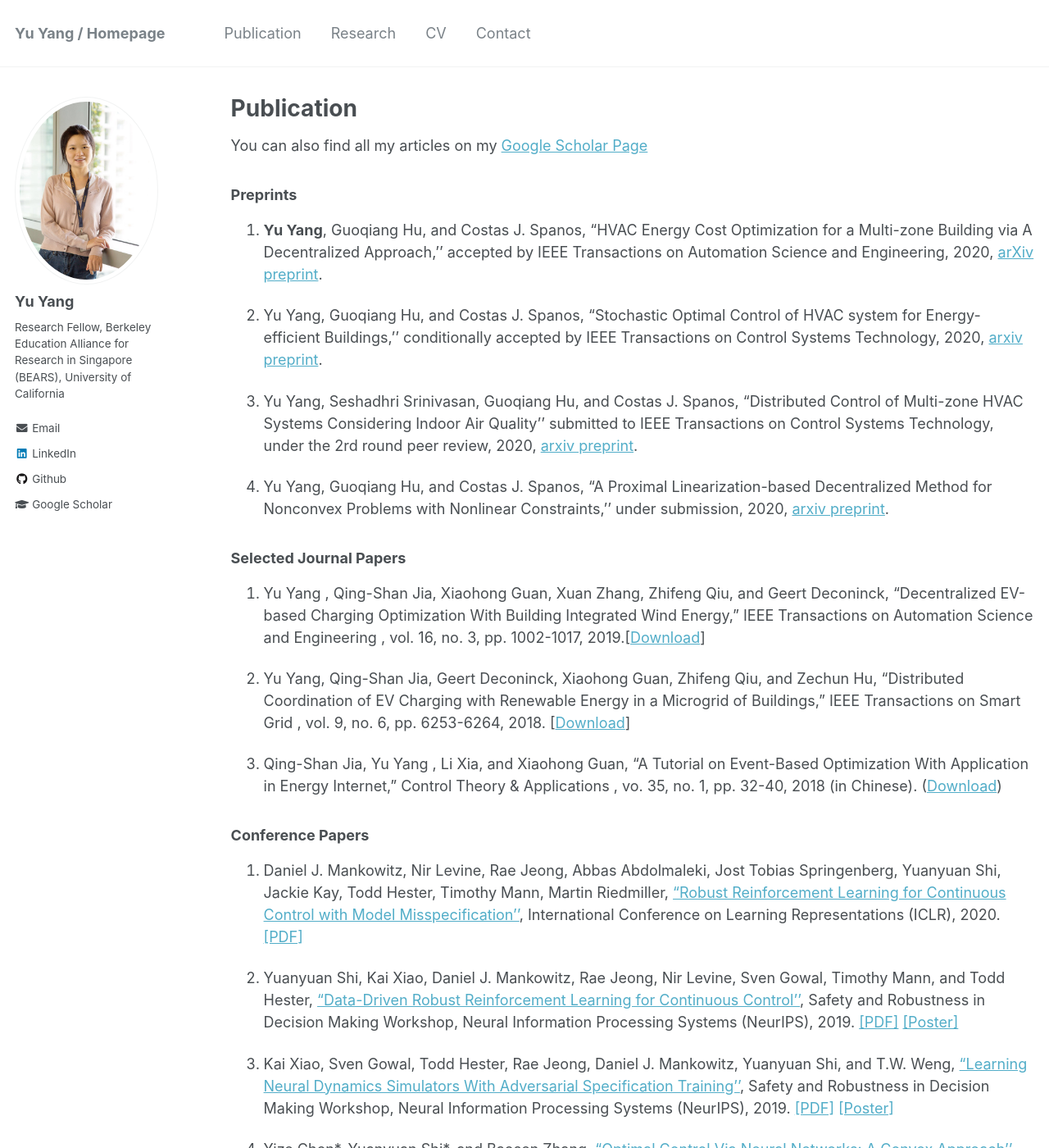
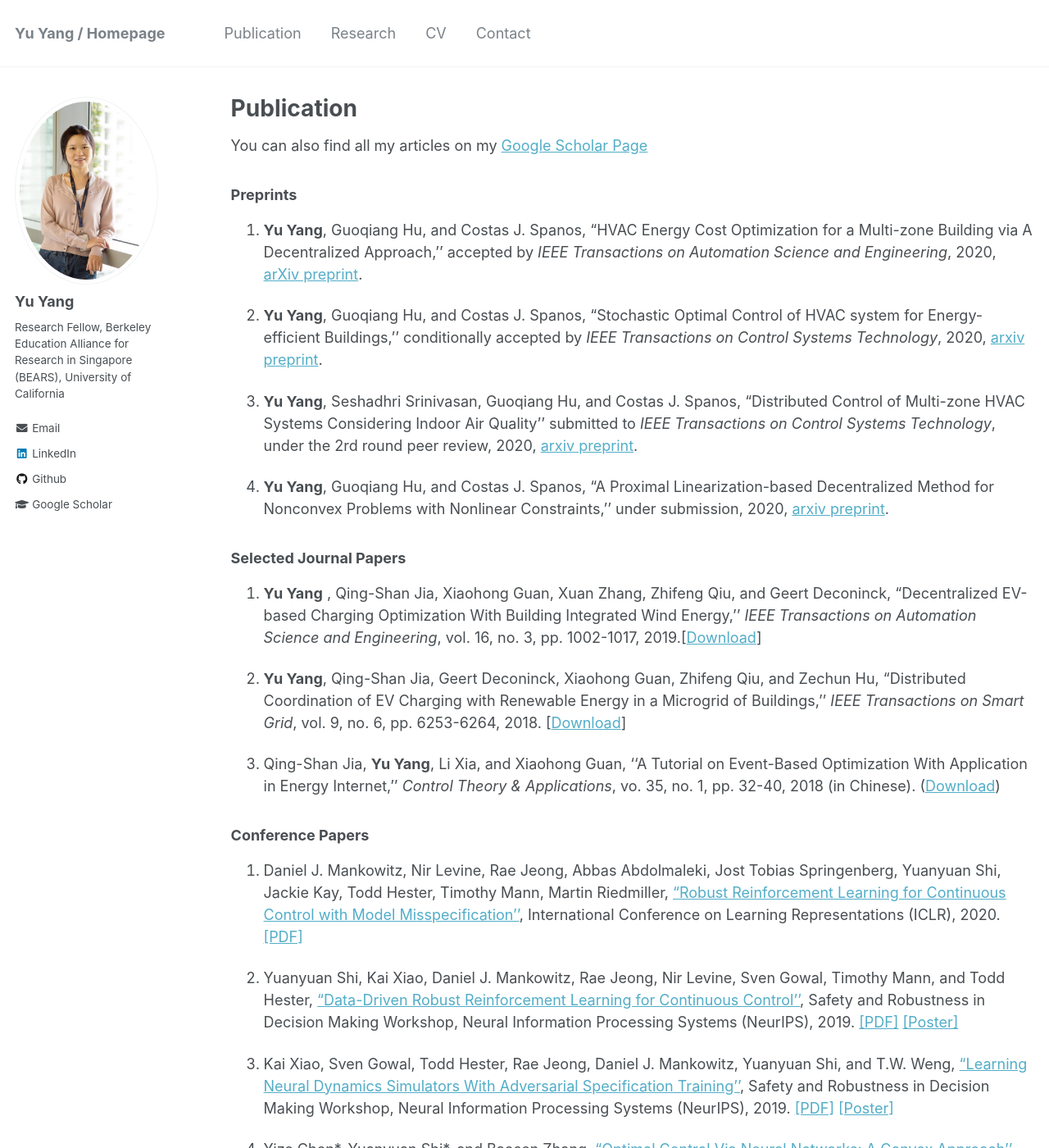
Before and after one commit to yangyu-berkeley/yangyu-berkeley.github.io, a Jekyll site: the page built from _pages/publications.md, in a window 1280 px wide and 1400 px high. Shown: the whole window at 82% size. Built offline with Jekyll 4.4.1, drawn with Linux system fonts in a browser that asks for light colours.

Commit message:
Update publications.md

```diff
--- a/_pages/publications.md
+++ b/_pages/publications.md
@@ -10,21 +10,21 @@ You can also find all my articles on my [Google Scholar Page](https://scholar.go
 
 ### Preprints
 
-1. <b>Yu Yang</b>, Guoqiang Hu, and Costas J. Spanos, "HVAC Energy Cost Optimization for a Multi-zone Building via A Decentralized Approach,'' accepted by IEEE Transactions on Automation Science and Engineering, 2020, [arXiv preprint](https://arxiv.org/pdf/1905.10934.pdf).
+1. <b>Yu Yang</b>, Guoqiang Hu, and Costas J. Spanos, "HVAC Energy Cost Optimization for a Multi-zone Building via A Decentralized Approach,'' accepted by <i>IEEE Transactions on Automation Science and Engineering</i>, 2020, [arXiv preprint](https://arxiv.org/pdf/1905.10934.pdf).
 
-2. Yu Yang, Guoqiang Hu, and Costas J. Spanos, "Stochastic Optimal Control of HVAC system for Energy-efficient Buildings,'' conditionally accepted by IEEE Transactions on Control Systems Technology, 2020, [arxiv preprint](https://arxiv.org/pdf/1911.00840.pdf).
+2. <b>Yu Yang</b>, Guoqiang Hu, and Costas J. Spanos, "Stochastic Optimal Control of HVAC system for Energy-efficient Buildings,'' conditionally accepted by <i>IEEE Transactions on Control Systems Technology</i>, 2020, [arxiv preprint](https://arxiv.org/pdf/1911.00840.pdf).
 
-3. Yu Yang, Seshadhri Srinivasan, Guoqiang Hu, and Costas J. Spanos, "Distributed Control of Multi-zone HVAC Systems Considering Indoor Air Quality'' submitted to IEEE Transactions on Control Systems Technology, under the 2rd round peer review, 2020, [arxiv preprint](https://arxiv.org/pdf/2003.08208.pdf).
+3. <b>Yu Yang</b>, Seshadhri Srinivasan, Guoqiang Hu, and Costas J. Spanos, "Distributed Control of Multi-zone HVAC Systems Considering Indoor Air Quality'' submitted to <i>IEEE Transactions on Control Systems Technology</i>, under the 2rd round peer review, 2020, [arxiv preprint](https://arxiv.org/pdf/2003.08208.pdf).
 
-4. Yu Yang, Guoqiang Hu, and Costas J. Spanos, "A Proximal Linearization-based Decentralized Method for Nonconvex Problems with Nonlinear Constraints,'' under submission, 2020, [arxiv preprint](https://arxiv.org/pdf/2001.00767.pdf).
+4. <b>Yu Yang</b>, Guoqiang Hu, and Costas J. Spanos, "A Proximal Linearization-based Decentralized Method for Nonconvex Problems with Nonlinear Constraints,'' under submission, 2020, [arxiv preprint](https://arxiv.org/pdf/2001.00767.pdf).
 
 ### Selected Journal Papers
 
-1. Yu Yang , Qing-Shan Jia, Xiaohong Guan, Xuan Zhang, Zhifeng Qiu, and Geert Deconinck, “Decentralized EV-based Charging Optimization With Building Integrated Wind Energy,” IEEE Transactions on Automation Science and Engineering , vol. 16, no. 3, pp. 1002-1017, 2019.[[Download](https://ieeexplore.ieee.org/abstract/document/8467498)]
+1. <b>Yu Yang</b> , Qing-Shan Jia, Xiaohong Guan, Xuan Zhang, Zhifeng Qiu, and Geert Deconinck, "Decentralized EV-based Charging Optimization With Building Integrated Wind Energy,'' <i>IEEE Transactions on Automation Science and Engineering</i>, vol. 16, no. 3, pp. 1002-1017, 2019.[[Download](https://ieeexplore.ieee.org/abstract/document/8467498)]
 
-2. Yu Yang, Qing-Shan Jia, Geert Deconinck, Xiaohong Guan, Zhifeng Qiu, and Zechun Hu, “Distributed Coordination of EV Charging with Renewable Energy in a Microgrid of Buildings,” IEEE Transactions on Smart Grid , vol. 9, no. 6, pp. 6253-6264, 2018. [[Download](https://ieeexplore.ieee.org/document/7932529)]
+2. <b>Yu Yang</b>, Qing-Shan Jia, Geert Deconinck, Xiaohong Guan, Zhifeng Qiu, and Zechun Hu, "Distributed Coordination of EV Charging with Renewable Energy in a Microgrid of Buildings,'' <i>IEEE Transactions on Smart Grid</i>, vol. 9, no. 6, pp. 6253-6264, 2018. [[Download](https://ieeexplore.ieee.org/document/7932529)]
 
-3. Qing-Shan Jia, Yu Yang , Li Xia, and Xiaohong Guan, “A Tutorial on Event-Based Optimization With Application in Energy Internet,” Control Theory & Applications , vo. 35, no. 1, pp. 32-40, 2018 (in Chinese). ([Download](https://yangyu-bears-berkeley.github.io/pdf/J3.pdf))
+3. Qing-Shan Jia, <b>Yu Yang</b>, Li Xia, and Xiaohong Guan, ''A Tutorial on Event-Based Optimization With Application in Energy Internet,'' <i> Control Theory & Applications</i>, vo. 35, no. 1, pp. 32-40, 2018 (in Chinese). ([Download](https://yangyu-bears-berkeley.github.io/pdf/J3.pdf))
 
 
 
```
